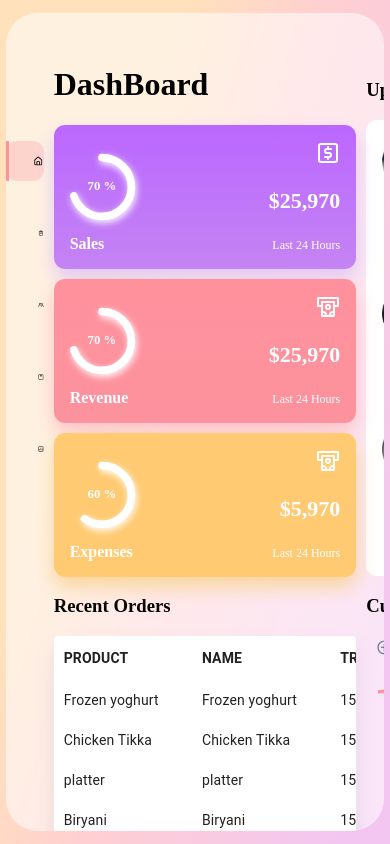
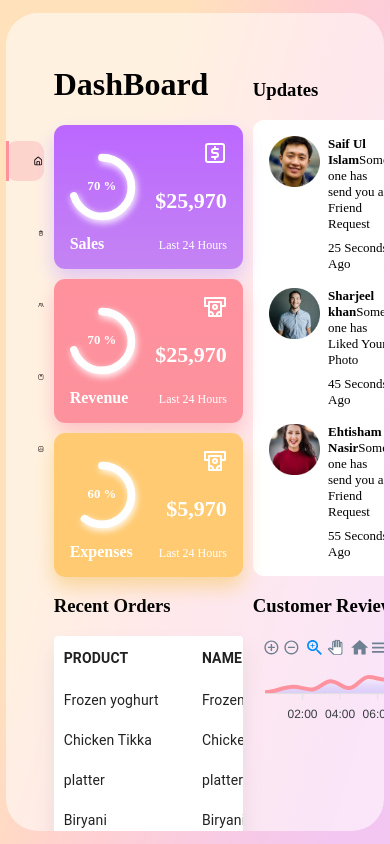
Before and after one commit to syousafzai861/Dashboard-Using-React-JS, a React (Create React App) app: page / in a window 390 px wide. Built offline with nearby package versions, Linux system fonts and the light colour scheme.

Commit message:
error solved of sidebar responsiveness
now fully responsive according to the tablet veiw

```diff
--- a/src/App.css
+++ b/src/App.css
@@ -38,7 +38,7 @@
 
 @media screen and (max-width: 1200px ) {
    .AppGlass{
-    grid-template-columns: 10% 80% auto;
+    grid-template-columns: 10% 50% auto;
     overflow-y: scroll;
    }
 }
```
